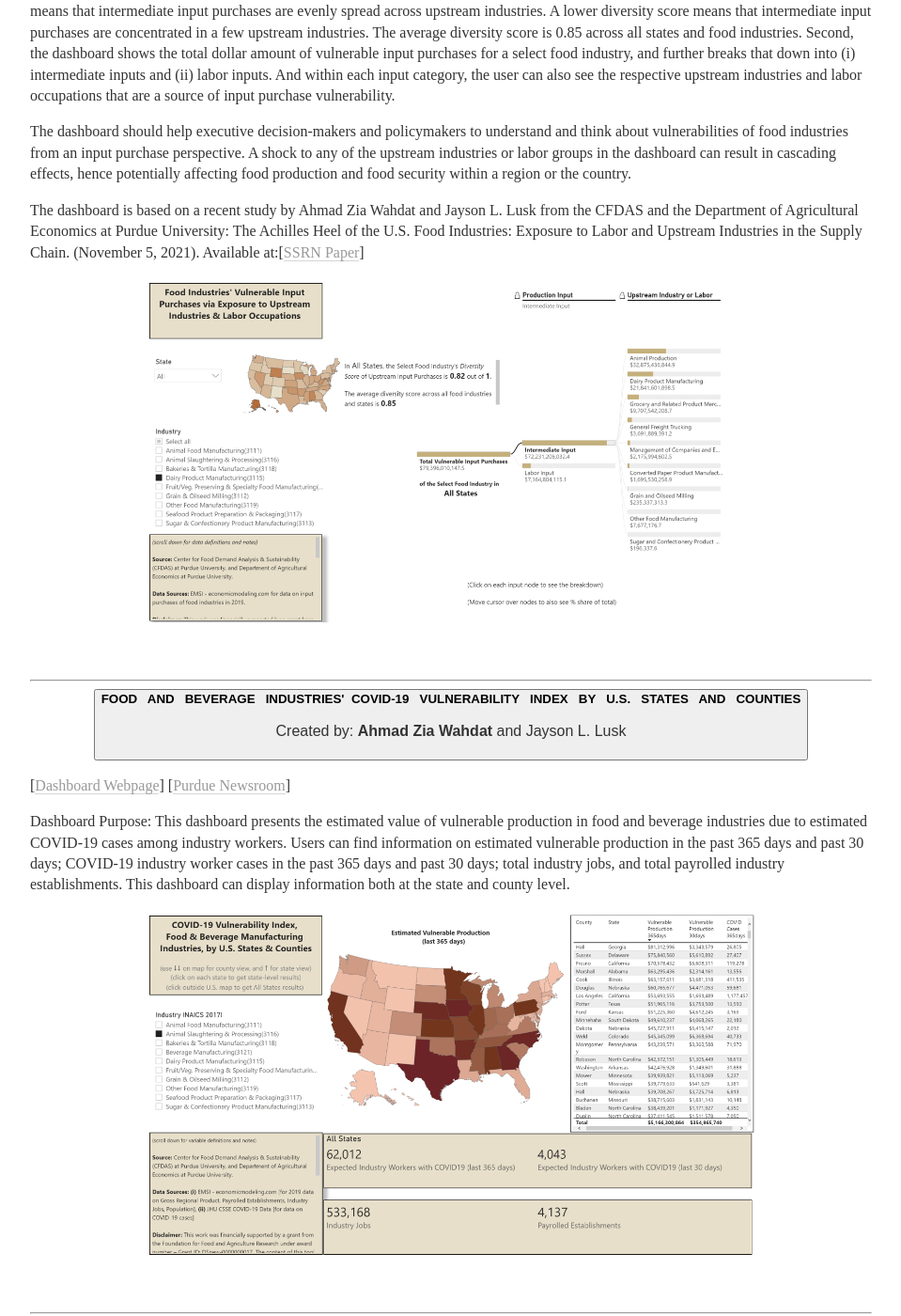
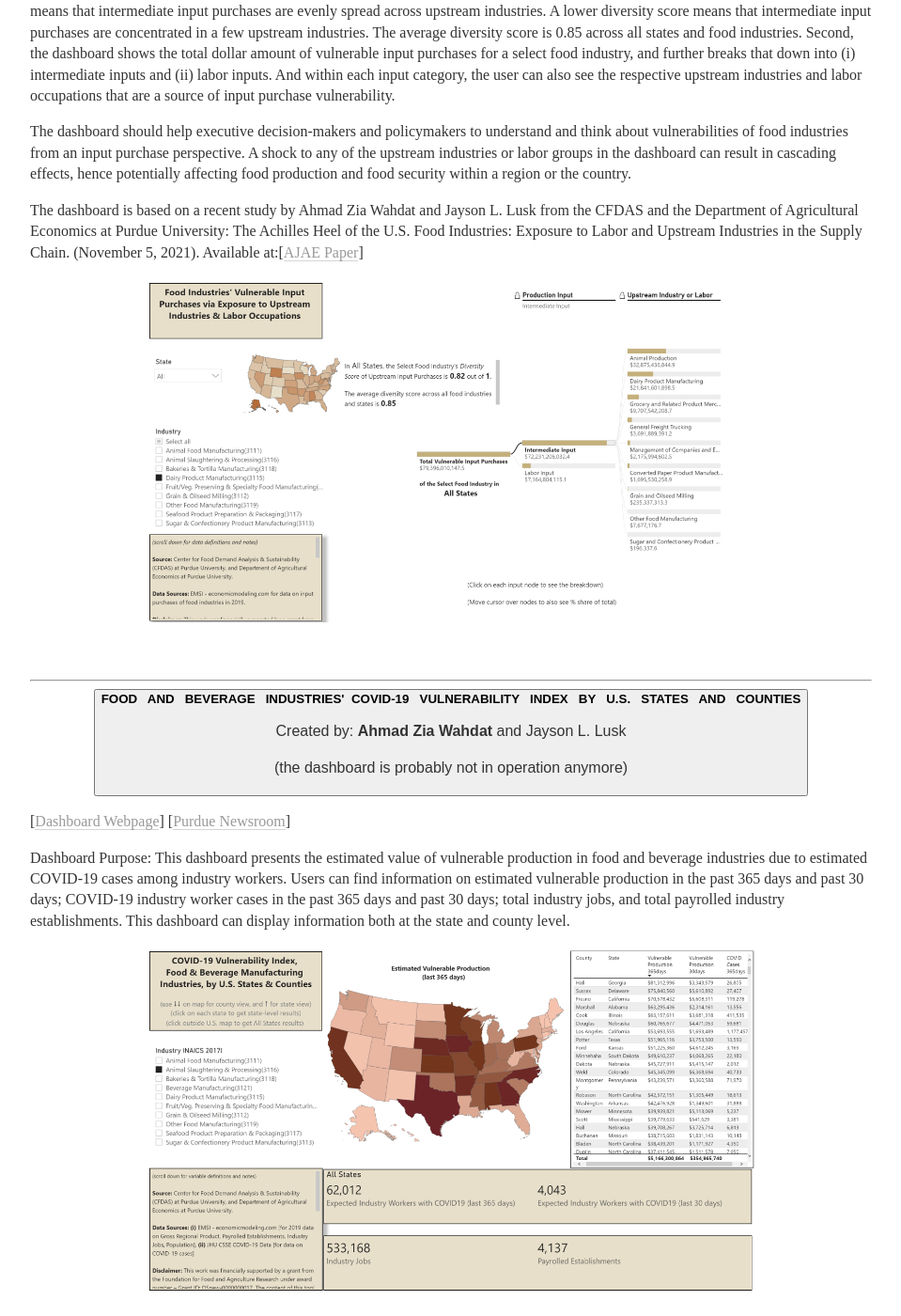
Before and after one commit to awahdat/webpage, a Jekyll site: the page built from extension/index.html, in a window 1280 px wide and 1400 px high, scrolled down 334 px. Shown: the whole window at 94% size, without its empty margins (160-1119 px from the left). Built offline with Jekyll 4.4.1, drawn with Linux system fonts in a browser that asks for light colours.

Commit message:
Update index.html

```diff
--- a/extension/index.html
+++ b/extension/index.html
@@ -13,7 +13,7 @@ description: Extension work of Ahmad Zia Wahdat.
 		<p>Created by: <strong>Ahmad Zia Wahdat</strong> and Jayson L. Lusk </p>
           </button>
 
-	<p> [<a href="https://ag.purdue.edu/next-moves/areas-of-focus/food-systems/dashboards/food-industries-vulnerable-input-purchases-by-u-s-states/" target="_blank" rel="noopener noreferrer">Dashboard Webpage</a>]
+	<p> [<a href="https://ag.purdue.edu/cfdas/resource-library/food-industries-vulnerable-input-purchases-via-exposure-to-upstream-industries-and-labor-occupations/" target="_blank" rel="noopener noreferrer">Dashboard Webpage</a>]
 
 
 	<p>This dashboard shows the vulnerability of input purchases for each food industry in each U.S. state.
@@ -31,7 +31,7 @@ description: Extension work of Ahmad Zia Wahdat.
 
 <p>The dashboard is based on a recent study by Ahmad Zia Wahdat and Jayson L. Lusk from the CFDAS and the Department of Agricultural
 		Economics at Purdue University: The Achilles Heel of the U.S. Food Industries: Exposure to Labor and Upstream Industries
-		in the Supply Chain. (November 5, 2021). Available at:[<a href="https://ssrn.com/abstract=3957604" target="_blank" rel="noopener noreferrer">SSRN Paper</a>]
+		in the Supply Chain. (November 5, 2021). Available at:[<a href="https://doi.org/10.1111/ajae.12331" target="_blank" rel="noopener noreferrer">AJAE Paper</a>]
 	</p>
 
 	<p style="margin-bottom:1.5cm;"> <img src="/images/dash4.png" width="650" style="display: block; margin: auto;" /></p>
@@ -41,9 +41,10 @@ description: Extension work of Ahmad Zia Wahdat.
 	<button class="accordion" style="display: block; margin: auto;"> <strong>FOOD &nbsp AND &nbsp BEVERAGE &nbsp INDUSTRIES'
 		&nbspCOVID-19 &nbsp VULNERABILITY &nbsp INDEX &nbsp BY &nbsp U.S. &nbsp STATES &nbsp AND &nbsp COUNTIES</strong> <br>
 		<p>Created by: <strong>Ahmad Zia Wahdat</strong> and Jayson L. Lusk </p>
+		<p>(the dashboard is probably not in operation anymore)</p>
           </button>
 
-	<p> [<a href="https://ag.purdue.edu/next-moves/areas-of-focus/food-systems/dashboards/food-and-beverage-industries-covid-19-vulnerability-index-by-u-s-states-and-counties/?_ga=2.63069679.1315034502.1636934871-630156906.1530715171" target="_blank" rel="noopener noreferrer">Dashboard Webpage</a>]
+	<p> [<a href="https://ag.purdue.edu/cfdas/resource-library/food-and-beverage-industries-covid-19-vulnerability-index-by-u-s-state-and-counties/" target="_blank" rel="noopener noreferrer">Dashboard Webpage</a>]
 	[<a href="https://www.purdue.edu/newsroom/releases/2021/Q4/food-and-beverage-industries-covid-19-vulnerability-index-goes-live-experts-available.html" target="_blank" rel="noopener noreferrer">Purdue Newsroom</a>]
 	</p>
 
```
Also changed, not shown: other parts of extension/index.html (+2 -2 lines).
